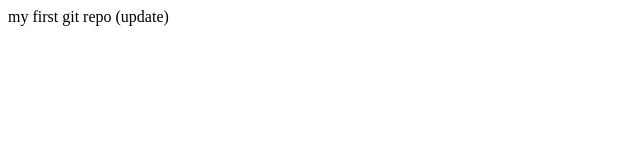
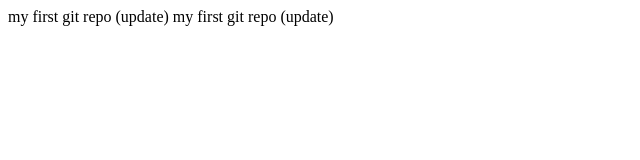
Before and after one commit to AnjaliLakhara/test, a plain HTML site: page index.html in a window 1280 px wide. Shown: the whole page, without its empty margins (0-640 px from the left). Drawn offline with Linux system fonts and the light colour scheme.

Commit message:
updated file

```diff
--- a/index.html
+++ b/index.html
@@ -7,5 +7,6 @@
 </head>
 <body>
     my first git repo (update)
+    my first git repo (update)
 </body>
 </html>
```
